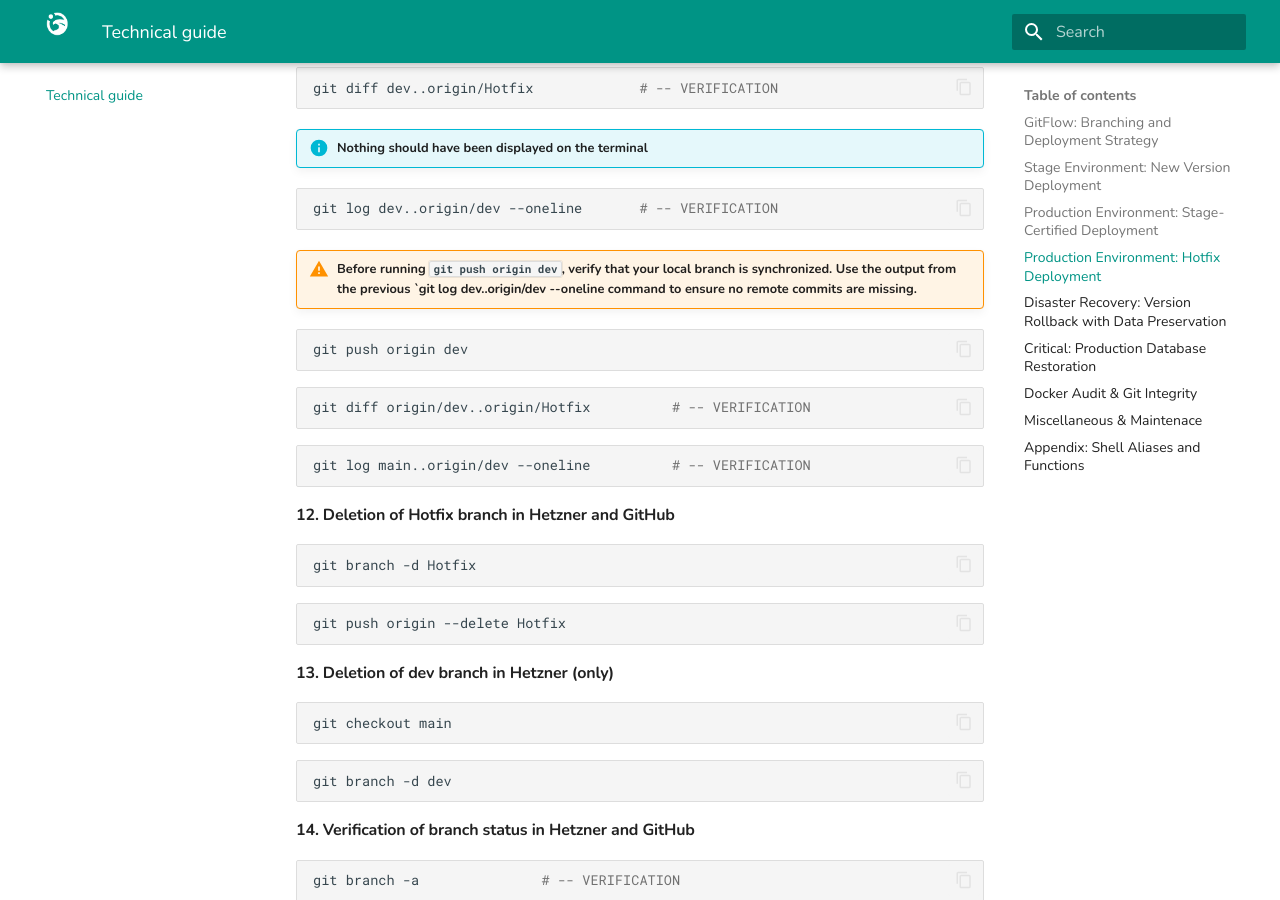
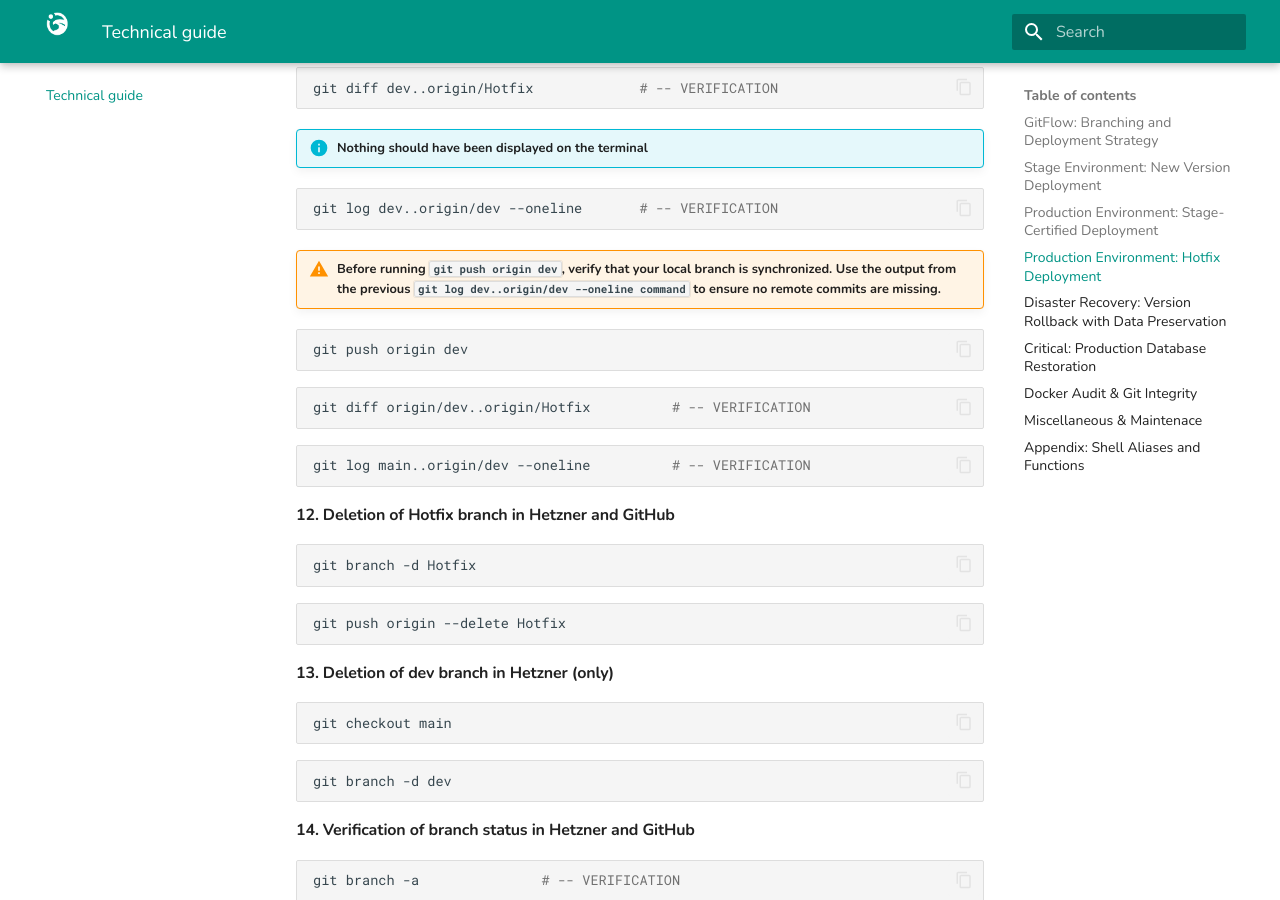
Before and after one commit to pablopenlop/gradewing_guide, an MkDocs documentation site: the page built from docs/other.md, in a window 1280 px wide and 900 px high, scrolled down 8721 px. Built offline with MkDocs 1.6.1 and Material for MkDocs 9.7.7, drawn with Linux system fonts in a browser that asks for light colours; some of the changed text lies outside the part shown.

````diff
--- a/docs/other.md
+++ b/docs/other.md
@@ -51,7 +51,7 @@ cd gradewing
 cd gradewing
 ```
 
-!!! note "Once you are positioned at root@gradewing-server:~/gradewing/gradewing#, you can run the necessary commands to deploy the software from GitHub"
+!!! note "Once you are positioned at root@gradewing-server:~/gradewing/gradewing#, you can run the necessary commands to deploy the software from GitHub."
 
 #### 3. Localizing the software from the Release branch on the Hetzner server
 
@@ -231,7 +231,7 @@ cd gradewing
 cd gradewing
 ```
 
-!!! note "Once you are positioned at root@gradewing-server:~/gradewing/gradewing#, you can run the necessary commands to deploy the software from GitHub"
+!!! note "Once you are positioned at root@gradewing-server:~/gradewing/gradewing#, you can run the necessary commands to deploy the software from GitHub."
 
 #### 3. Localizing the software from the Hotfix branch on the Hetzner server
 
@@ -358,7 +358,7 @@ git diff dev..origin/Hotfix				# -- VERIFICATION
 ```BASH
 git log dev..origin/dev --oneline       # -- VERIFICATION
 ```
-!!! warning "Before running `git push origin dev`, verify that your local branch is synchronized. Use the output from the previous `git log dev..origin/dev --oneline command to ensure no remote commits are missing."
+!!! warning "Before running `git push origin dev`, verify that your local branch is synchronized. Use the output from the previous `git log dev..origin/dev --oneline command` to ensure no remote commits are missing."
 
 ```bash
 git push origin dev
````
